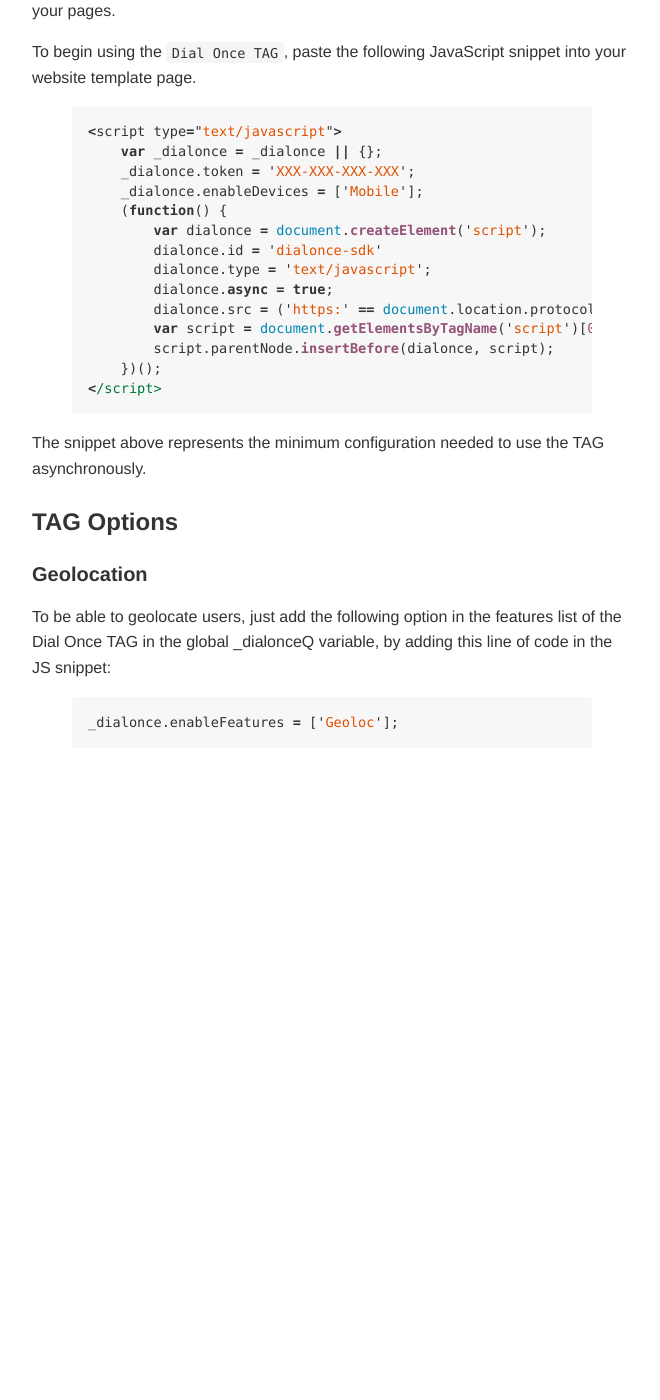
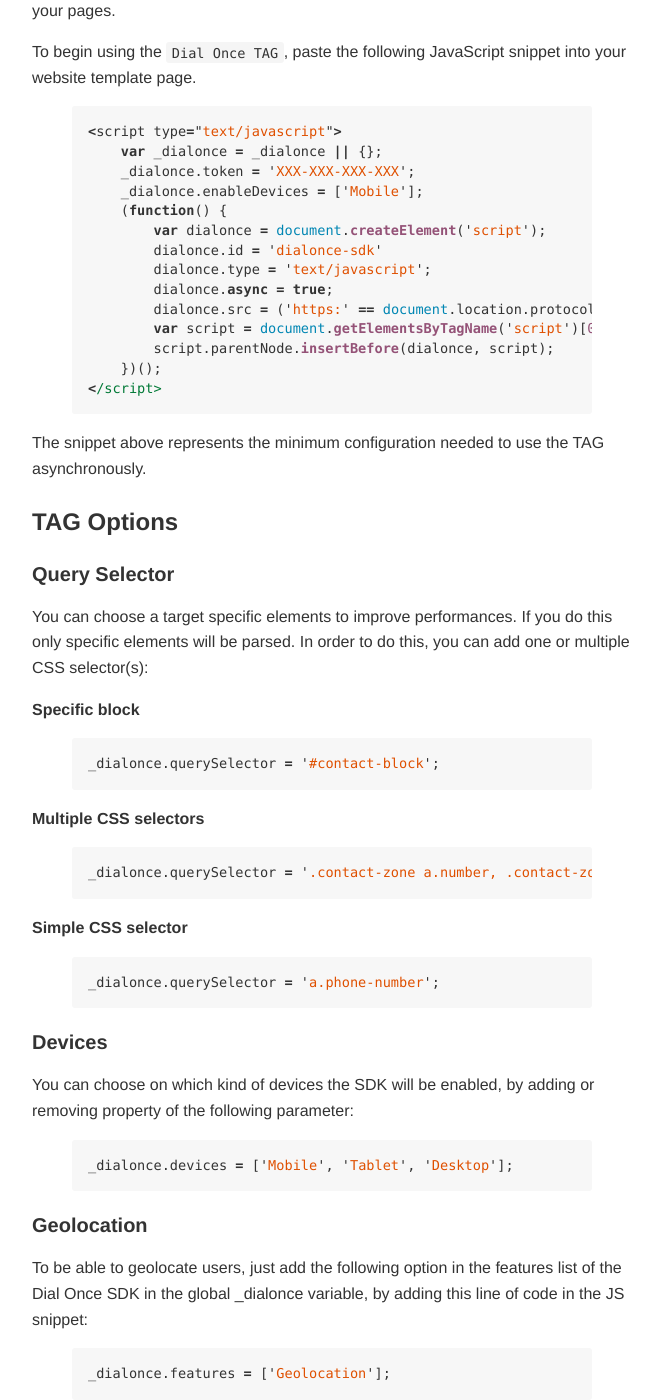
Before and after one commit to dialonce/dialonce.github.io, a Jekyll site: the page built from javascript/howto/index.md, in a window 1280 px wide and 1400 px high, scrolled down 577 px. Shown: the whole window, without its empty margins (308-968 px from the left). Built offline with Jekyll 4.4.1, drawn with Linux system fonts in a browser that asks for light colours; before the commit the page ends 1325 px from its top, so only the background shows below that.

Commit message:
Add documentation for js tag options

```diff
--- a/javascript/howto/index.md
+++ b/javascript/howto/index.md
@@ -37,10 +37,38 @@ The snippet above represents the minimum configuration needed to use the TAG asy
 
 ### TAG Options
 
+#### Query Selector
+
+You can choose a target specific elements to improve performances. If you do this only specific elements will be parsed. In order to do this, you can add one or multiple CSS selector(s):
+
+
+**Specific block**
+{% highlight javascript %}
+_dialonce.querySelector = '#contact-block';
+{% endhighlight %}
+
+**Multiple CSS selectors**
+{% highlight javascript %}
+_dialonce.querySelector = '.contact-zone a.number, .contact-zone button.number';
+{% endhighlight %}
+
+**Simple CSS selector**
+{% highlight javascript %}
+_dialonce.querySelector = 'a.phone-number';
+{% endhighlight %}
+
+#### Devices
+
+You can choose on which kind of devices the SDK will be enabled, by adding or removing property of the following parameter:
+
+{% highlight javascript %}
+_dialonce.devices = ['Mobile', 'Tablet', 'Desktop'];
+{% endhighlight %}
+
 #### Geolocation
 
-To be able to geolocate users, just add the following option in the features list of the Dial Once TAG in the global _dialonceQ variable, by adding this line of code in the JS snippet:
+To be able to geolocate users, just add the following option in the features list of the Dial Once SDK in the global _dialonce variable, by adding this line of code in the JS snippet:
 
 {% highlight javascript %}
-_dialonce.enableFeatures = ['Geoloc'];
+_dialonce.features = ['Geolocation'];
 {% endhighlight %}
```
